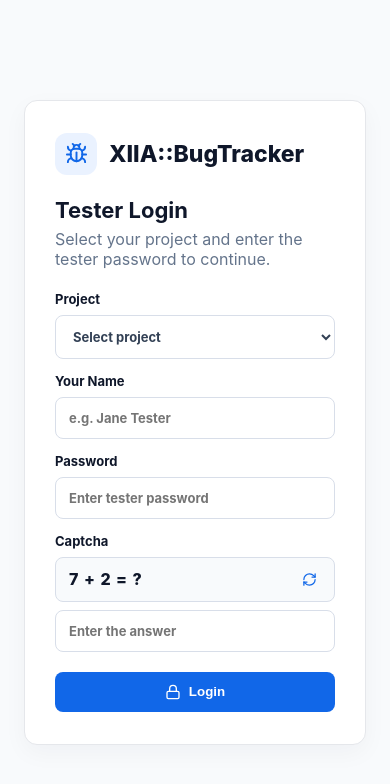
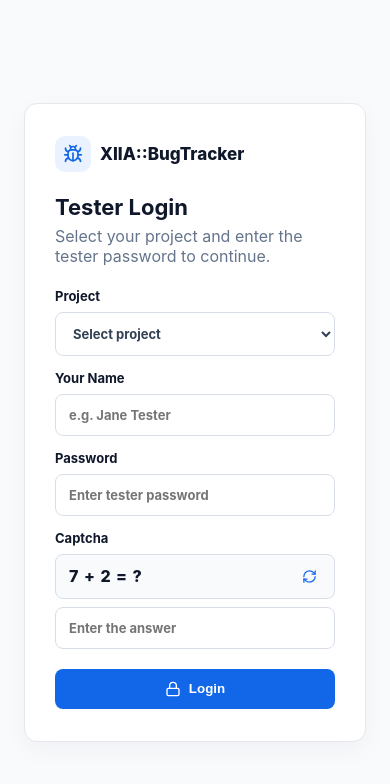
Before and after one commit to TanvirAlam/BugTracker, a React (Vite) app: page / in a window 390 px wide. Shown: the top 784 px of the page. Built offline with nearby package versions, Linux system fonts and the light colour scheme.

Commit message:
mobile responsive chage

```diff
--- a/src/styles.css
+++ b/src/styles.css
@@ -938,14 +938,53 @@ a.sprint:hover {
   .topbar {
     padding: 10px 14px;
     gap: 10px;
+    flex-wrap: nowrap;
+    justify-content: space-between;
+  }
+
+  .brand {
+    font-size: 17px;
+    gap: 9px;
+    min-width: 0;
+    flex: 1 1 auto;
+    overflow: hidden;
+  }
+
+  .brand span {
+    overflow: hidden;
+    white-space: nowrap;
+    text-overflow: ellipsis;
+  }
+
+  .logo {
+    width: 36px;
+    height: 36px;
+    border-radius: 10px;
+    flex: none;
+  }
+
+  .logo svg {
+    width: 20px;
+    height: 20px;
   }
 
   .actions {
     gap: 12px;
   }
 
+  .session {
+    margin-left: 0;
+    flex: none;
+    gap: 8px;
+  }
+
   .who {
     display: none;
+  }
+
+  .logout {
+    padding: 10px 13px;
+    flex: none;
   }
 
   .container {
```
Also changed, not shown: 1 other file (tests, documents, lock files or other folders).
